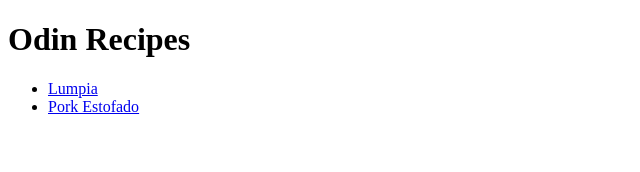
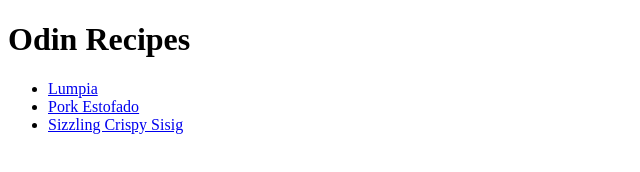
Before and after one commit to katrf/old-odin-recipes, a plain HTML site: page index.html in a window 1280 px wide. Shown: the whole page, without its empty margins (0-640 px from the left). Drawn offline with Linux system fonts and the light colour scheme.

Commit message:
Edit index.html

```diff
--- a/index.html
+++ b/index.html
@@ -11,6 +11,7 @@
     <ul>
         <li><a href="recipes/lumpia.html">Lumpia</a></li>
         <li><a href="recipes/estofado.html">Pork Estofado</a></li>
+        <li><a href="recipes/sisig.html">Sizzling Crispy Sisig</a></li>
     </ul>
 
 </body>
```
